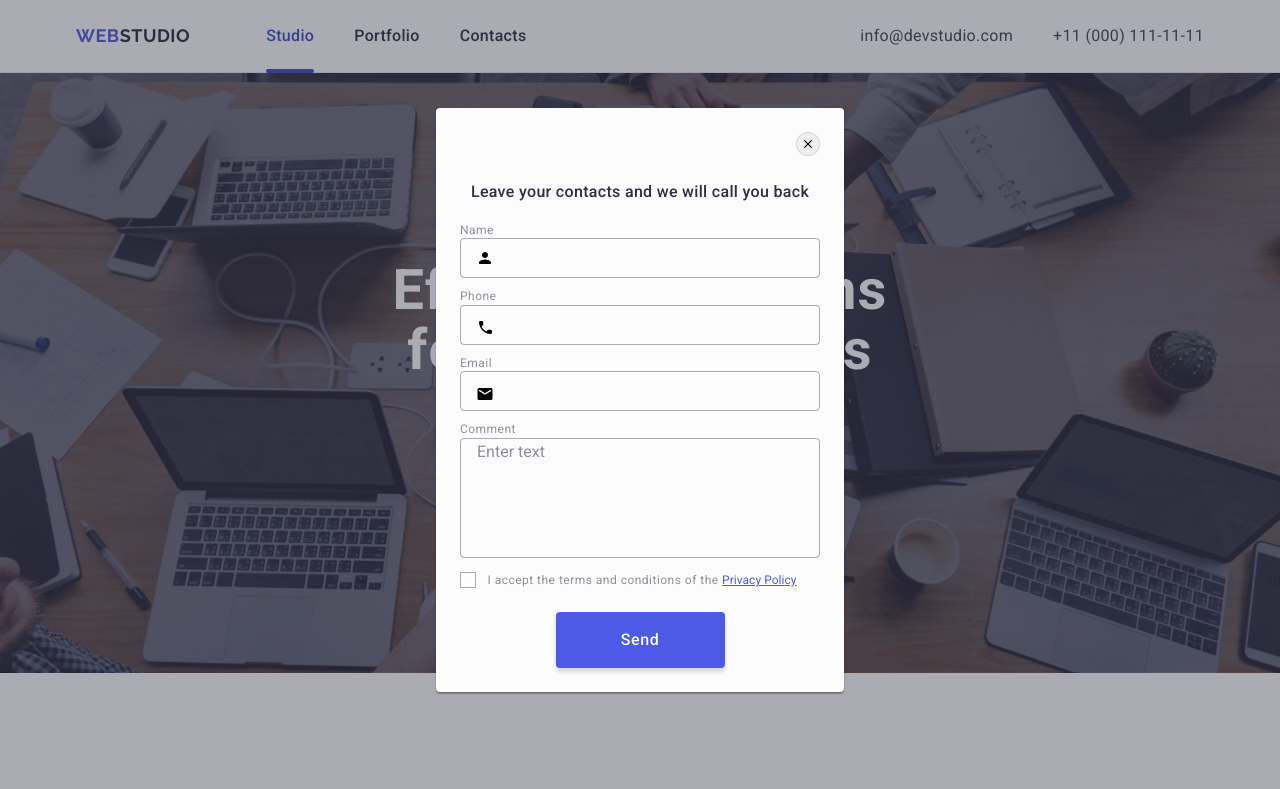
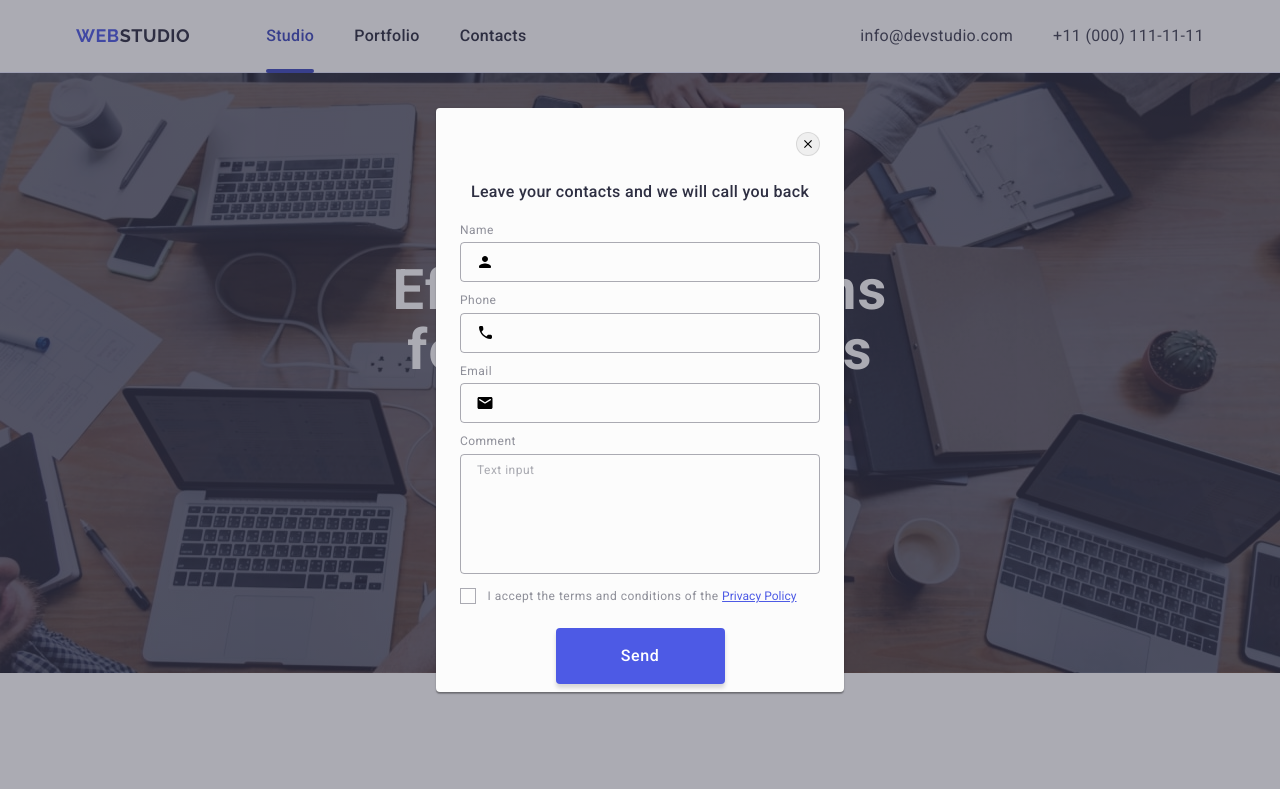
Before and after one commit to shemetuka/goit-markup-hw-05, a plain HTML site: page index.html in a window 1280 px wide. Shown: the top 789 px of the page. Drawn offline with nearby package versions, Linux system fonts and the light colour scheme.

Commit message:
goit-markup-hw-05

```diff
--- a/css/styles.css
+++ b/css/styles.css
@@ -611,7 +611,6 @@ button {
 }
 
 .modal-label {
-  margin-bottom: 4px;
   color: #8e8f99;
   font-size: 12px;
   line-height: 1.17;
@@ -646,26 +645,37 @@ button {
   margin-right: 24px;
 }
 .main-text-imput {
+  margin-top: 4px;
+  display: block;
+  padding-left: 38px;
   width: 100%;
   height: 40px;
   border-radius: 4px;
   border: 1px solid rgba(46, 47, 66, 0.4);
   background-color: transparent;
-  padding-left: 32px;
+  transition-property: border-color;
+  outline: transparent;
+  transition-duration: 250ms;
+  transition-timing-function: cubic-bezier(0.4, 0, 0.2, 1);
 }
+.main-text-imput:hover,
 .main-text-imput:focus {
   border-color: #4d5ae5;
 }
 
-.main-text-imput:focus + .input-svg-div .modal-svg {
-  fill: #4d5ae5;
-}
 .modal-svg {
   position: absolute;
   left: 16px;
-  margin-top: 11px;
+  top: 50%;
+  transform: translateY(-50%);
+  transition-property: fill;
+  transition-duration: 250ms;
+  transition-timing-function: cubic-bezier(0.4, 0, 0.2, 1);
+}
 
-  margin-bottom: 11px;
+.main-text-imput:hover + .modal-svg,
+.main-text-imput:focus + .modal-svg {
+  fill: #4d5ae5;
 }
 .textarea-modal {
   width: 100%;
@@ -676,10 +686,20 @@ button {
   resize: none;
   overflow: auto;
   padding-left: 16px;
-  padding-top: 4px;
+  padding-top: 8px;
+  margin-top: 4px;
 }
+
 .textarea-modal::placeholder {
-  color: #8e8f99;
+  color: rgba(46, 47, 66, 0.4);
+  font-size: 12px;
+  line-height: 1.17;
+  letter-spacing: 0.04em;
+}
+
+.textarea-modal:focus,
+.textarea-modal:active {
+  border-color: #4d5ae5;
 }
 .agree-chatbox {
 }
--- a/index.html
+++ b/index.html
@@ -569,7 +569,7 @@
             <textarea
               name="modal-text"
               id="modal-textarea"
-              placeholder="Enter text"
+              placeholder="Text input"
               class="textarea-modal"
             ></textarea>
           </div>
```
